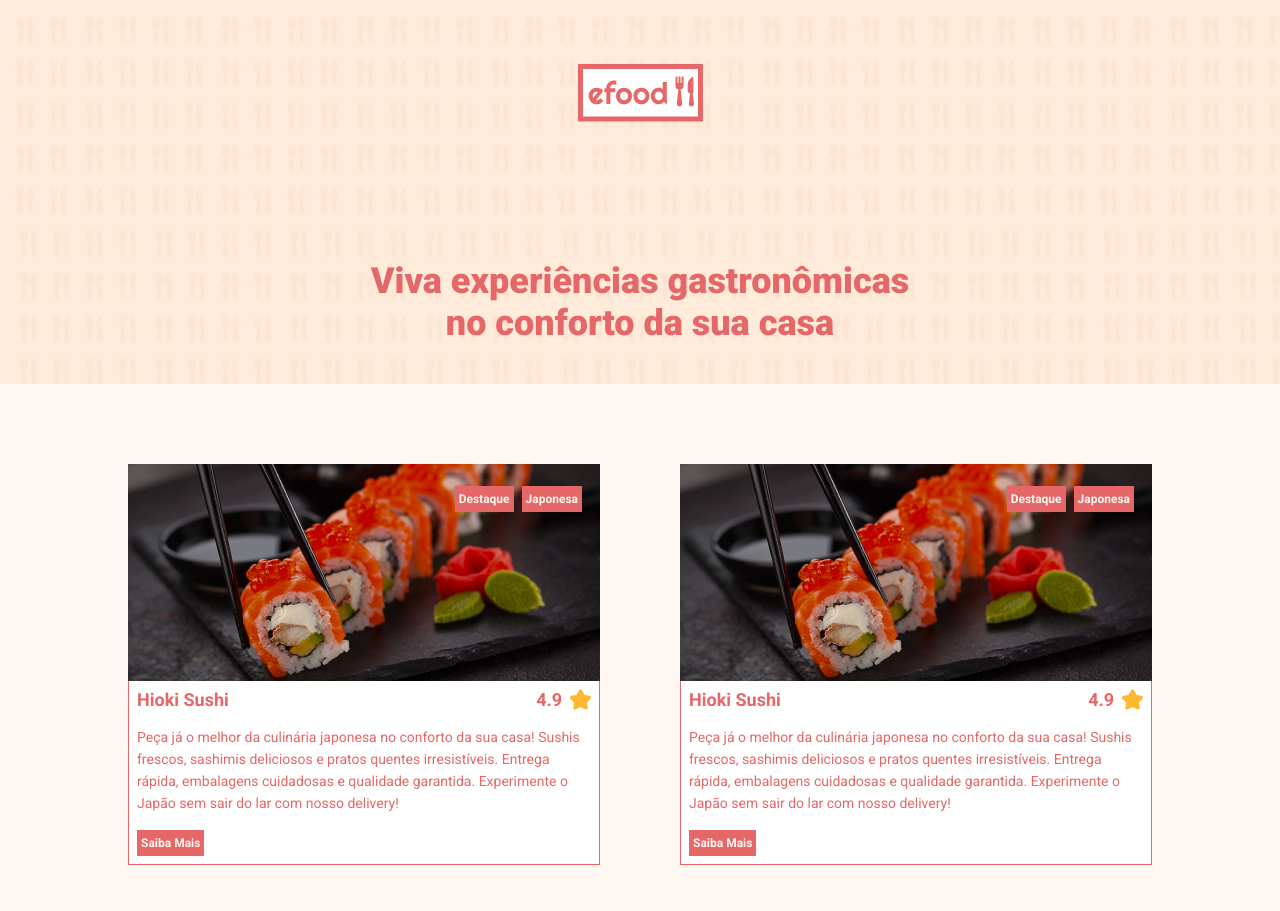
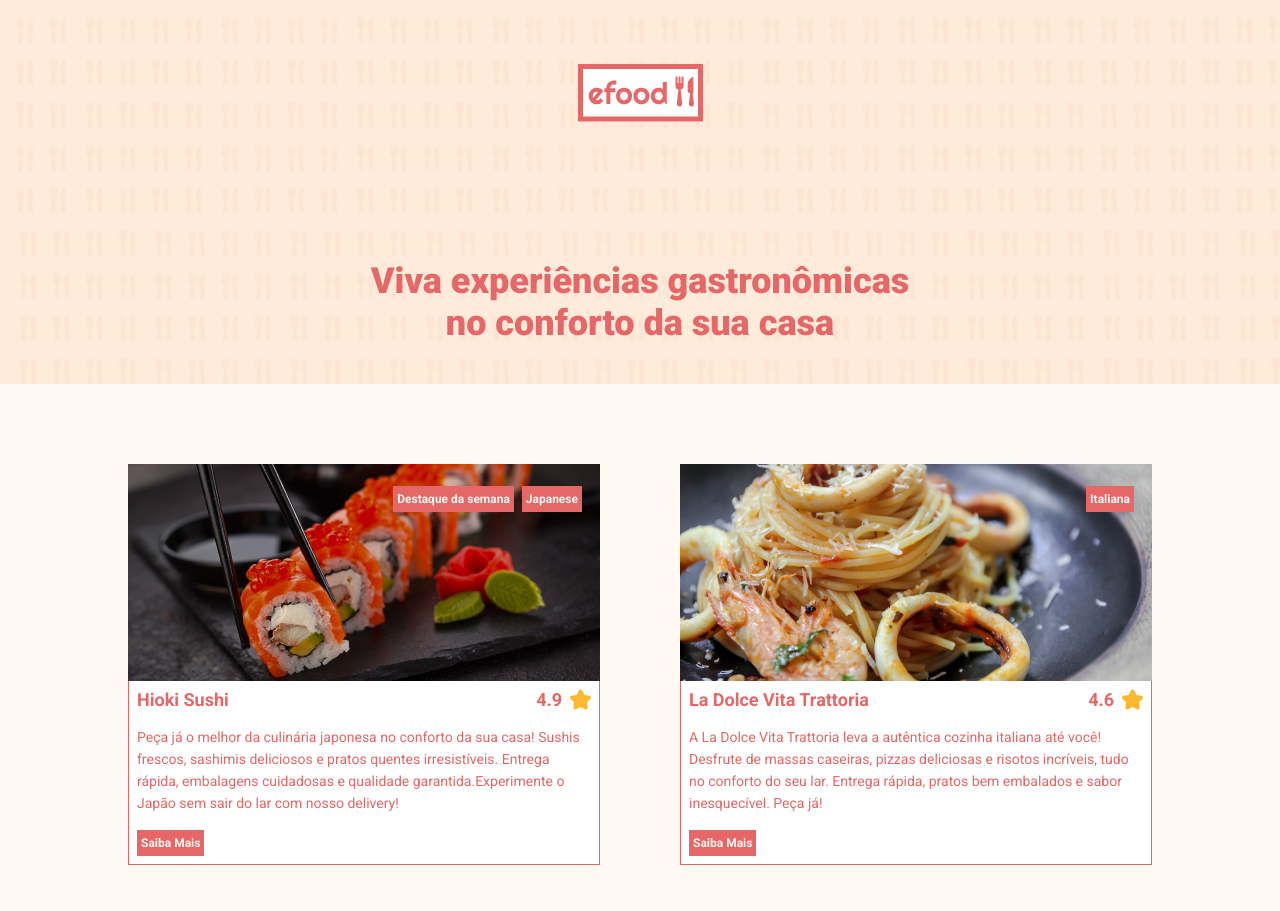
Before and after one commit to marcelocruzsilverio/efood, a React (Create React App) app: page / in a window 1280 px wide. Shown: the top 911 px of the page. Built offline with nearby package versions, Linux system fonts and the light colour scheme.

Commit message:
Finalizado componentização Home configurando rotas

```diff
--- a/src/App.tsx
+++ b/src/App.tsx
@@ -1,18 +1,16 @@
+import { BrowserRouter } from 'react-router-dom'
+
 import Footer from './components/Footer'
-import Hero from './components/Hero'
-import RestaurantsList from './components/RestaurantsList'
 import { GlobalCss } from './styles'
+import Ways from './routes'
 
 function App() {
   return (
-    <>
+    <BrowserRouter>
       <GlobalCss />
-      <Hero />
-      <div className="container">
-        <RestaurantsList />
-      </div>
+      <Ways />
       <Footer />
-    </>
+    </BrowserRouter>
   )
 }
 
--- a/src/components/Restaurant/index.tsx
+++ b/src/components/Restaurant/index.tsx
@@ -1,4 +1,3 @@
-import japanese from '../../assets/restaurant_japanese.png'
 import star from '../../assets/star.png'
 import Tag from '../Tag'
 import {
@@ -11,29 +10,40 @@ import {
   RestaurantInfos
 } from './styles'
 
-const Restaurant = () => (
+type Props = {
+  image: string
+  emphasis?: string
+  category: string
+  title: string
+  rate: string
+  description: string
+}
+
+const Restaurant = ({
+  image,
+  emphasis,
+  category,
+  title,
+  rate,
+  description
+}: Props) => (
   <RestaurantCardWrapper>
     <ImageContainer>
-      <img src={japanese} alt="" />
+      <img src={image} alt="" />
       <Infos>
-        <Tag>Destaque</Tag>
-        <Tag>Japonesa</Tag>
+        {emphasis && <Tag>{emphasis}</Tag>}
+        <Tag>{category}</Tag>
       </Infos>
     </ImageContainer>
     <RestaurantInfoContainer>
       <RestaurantInfos>
-        <h2>Hioki Sushi</h2>
+        <h2>{title}</h2>
         <div>
-          <span>4.9</span>
+          <span>{rate}</span>
           <img src={star} alt="avaliação do site" />
         </div>
       </RestaurantInfos>
-      <Description>
-        Peça já o melhor da culinária japonesa no conforto da sua casa! Sushis
-        frescos, sashimis deliciosos e pratos quentes irresistíveis. Entrega
-        rápida, embalagens cuidadosas e qualidade garantida. Experimente o Japão
-        sem sair do lar com nosso delivery!
-      </Description>
+      <Description>{description}</Description>
       <MoreInfoButton>
         <a href="#">Saiba Mais</a>
       </MoreInfoButton>
--- a/src/components/RestaurantsList/index.tsx
+++ b/src/components/RestaurantsList/index.tsx
@@ -1,20 +1,28 @@
+import Eatery from '../../models/Restaurant'
+
 import Restaurant from '../Restaurant'
 import { ListRestaurants } from './styles'
 
-const RestaurantsList = () => (
-  <ListRestaurants>
-    <Restaurant />
+type Props = {
+  restaurants: Eatery[]
+}
 
-    <Restaurant />
-
-    <Restaurant />
-
-    <Restaurant />
-
-    <Restaurant />
-
-    <Restaurant />
-  </ListRestaurants>
+const RestaurantsList = ({ restaurants }: Props) => (
+  <div className="container">
+    <ListRestaurants>
+      {restaurants.map((restaurant) => (
+        <Restaurant
+          key={restaurant.title}
+          image={restaurant.image}
+          emphasis={restaurant.emphasis}
+          category={restaurant.category}
+          title={restaurant.title}
+          rate={restaurant.rate}
+          description={restaurant.description}
+        />
+      ))}
+    </ListRestaurants>
+  </div>
 )
 
 export default RestaurantsList
--- /dev/null
+++ b/src/models/Restaurant.ts
@@ -0,0 +1,26 @@
+class Eatery {
+  image: string
+  emphasis?: string
+  category: string
+  title: string
+  rate: string
+  description: string
+
+  constructor(
+    image: string,
+    category: string,
+    title: string,
+    rate: string,
+    description: string,
+    emphasis?: string
+  ) {
+    this.image = image
+    this.emphasis = emphasis
+    this.category = category
+    this.title = title
+    this.rate = rate
+    this.description = description
+  }
+}
+
+export default Eatery
--- /dev/null
+++ b/src/pages/Home/index.tsx
@@ -0,0 +1,67 @@
+import Eatery from '../../models/Restaurant'
+
+import japanese from '../../assets/restaurant_japanese.png'
+import italian from '../../assets/italian.png'
+import RestaurantsList from '../../components/RestaurantsList'
+import Hero from '../../components/Hero'
+
+const restaurants: Eatery[] = [
+  {
+    image: japanese,
+    category: 'Japanese',
+    emphasis: 'Destaque da semana',
+    title: 'Hioki Sushi',
+    rate: '4.9',
+    description:
+      'Peça já o melhor da culinária japonesa no conforto da sua casa! Sushis frescos, sashimis deliciosos e pratos quentes irresistíveis. Entrega rápida, embalagens cuidadosas e qualidade garantida.Experimente o Japão sem sair do lar com nosso delivery!'
+  },
+  {
+    image: italian,
+    category: 'Italiana',
+    title: 'La Dolce Vita Trattoria',
+    rate: '4.6',
+    description:
+      'A La Dolce Vita Trattoria leva a autêntica cozinha italiana até você! Desfrute de massas caseiras, pizzas deliciosas e risotos incríveis, tudo no conforto do seu lar. Entrega rápida, pratos bem embalados e sabor inesquecível. Peça já!'
+  },
+  {
+    image: italian,
+    category: 'Italiana',
+    title: 'La Dolce Vita Trattoria',
+    rate: '4.6',
+    description:
+      'A La Dolce Vita Trattoria leva a autêntica cozinha italiana até você! Desfrute de massas caseiras, pizzas deliciosas e risotos incríveis, tudo no conforto do seu lar. Entrega rápida, pratos bem embalados e sabor inesquecível. Peça já!'
+  },
+  {
+    image: italian,
+    category: 'Italiana',
+    title: 'La Dolce Vita Trattoria',
+    rate: '4.6',
+    description:
+      'A La Dolce Vita Trattoria leva a autêntica cozinha italiana até você! Desfrute de massas caseiras, pizzas deliciosas e risotos incríveis, tudo no conforto do seu lar. Entrega rápida, pratos bem embalados e sabor inesquecível. Peça já!'
+  },
+  {
+    image: italian,
+    category: 'Italiana',
+    title: 'La Dolce Vita Trattoria',
+    rate: '4.6',
+    description:
+      'A La Dolce Vita Trattoria leva a autêntica cozinha italiana até você! Desfrute de massas caseiras, pizzas deliciosas e risotos incríveis, tudo no conforto do seu lar. Entrega rápida, pratos bem embalados e sabor inesquecível. Peça já!'
+  },
+  {
+    image: italian,
+    category: 'Italiana',
+    title: 'La Dolce Vita Trattoria',
+    rate: '4.6',
+    description:
+      'A La Dolce Vita Trattoria leva a autêntica cozinha italiana até você! Desfrute de massas caseiras, pizzas deliciosas e risotos incríveis, tudo no conforto do seu lar. Entrega rápida, pratos bem embalados e sabor inesquecível. Peça já!'
+  }
+]
+
+const Home = () => (
+  <>
+    <Hero />
+    <RestaurantsList restaurants={restaurants} />
+  </>
+)
+
+export default Home
--- /dev/null
+++ b/src/routes.tsx
@@ -0,0 +1,11 @@
+import { Routes, Route } from 'react-router-dom'
+
+import Home from './pages/Home'
+
+const Ways = () => (
+  <Routes>
+    <Route path="/" element={<Home />} />
+  </Routes>
+)
+
+export default Ways
```
Also changed, not shown: src/assets/italian.png (added).
